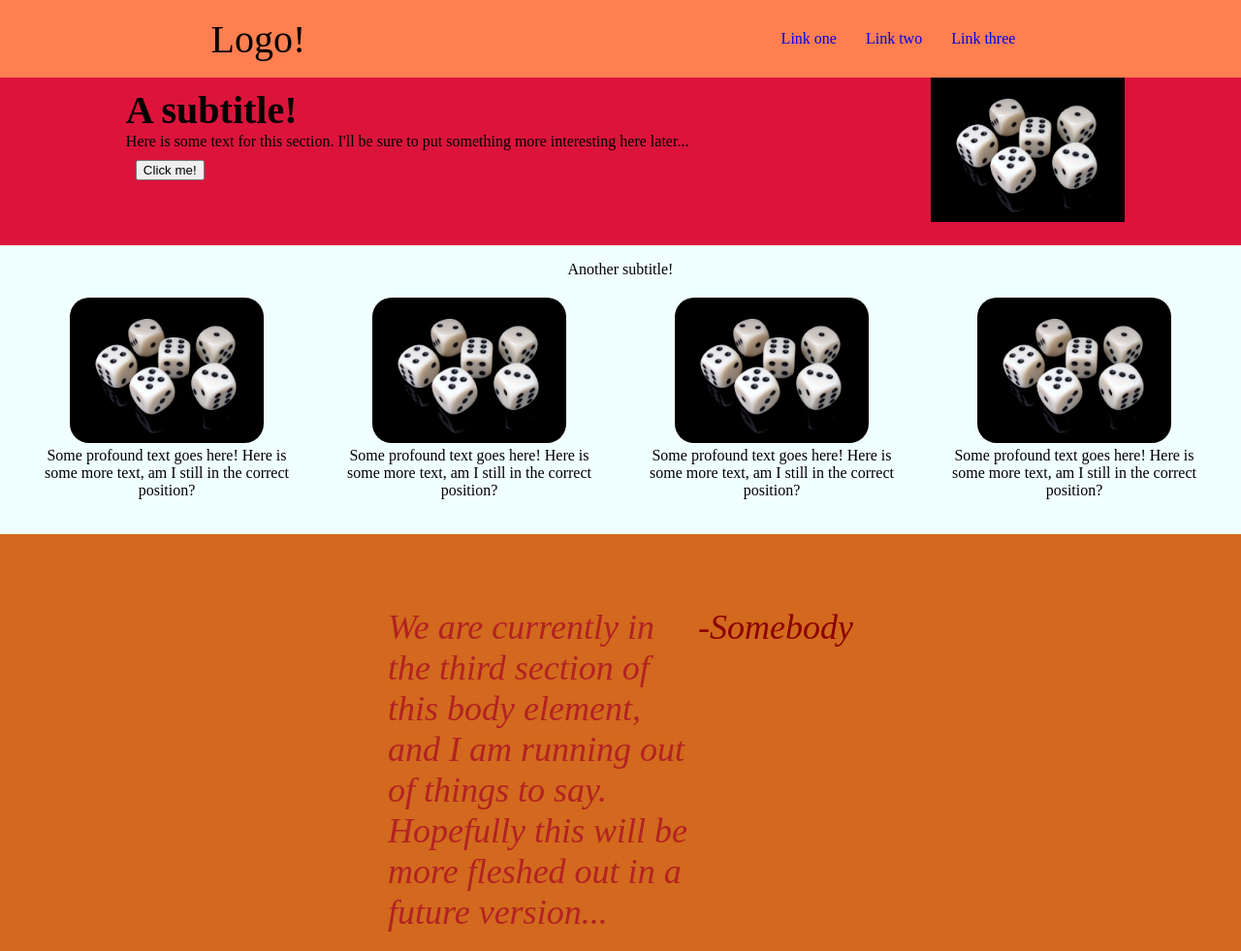
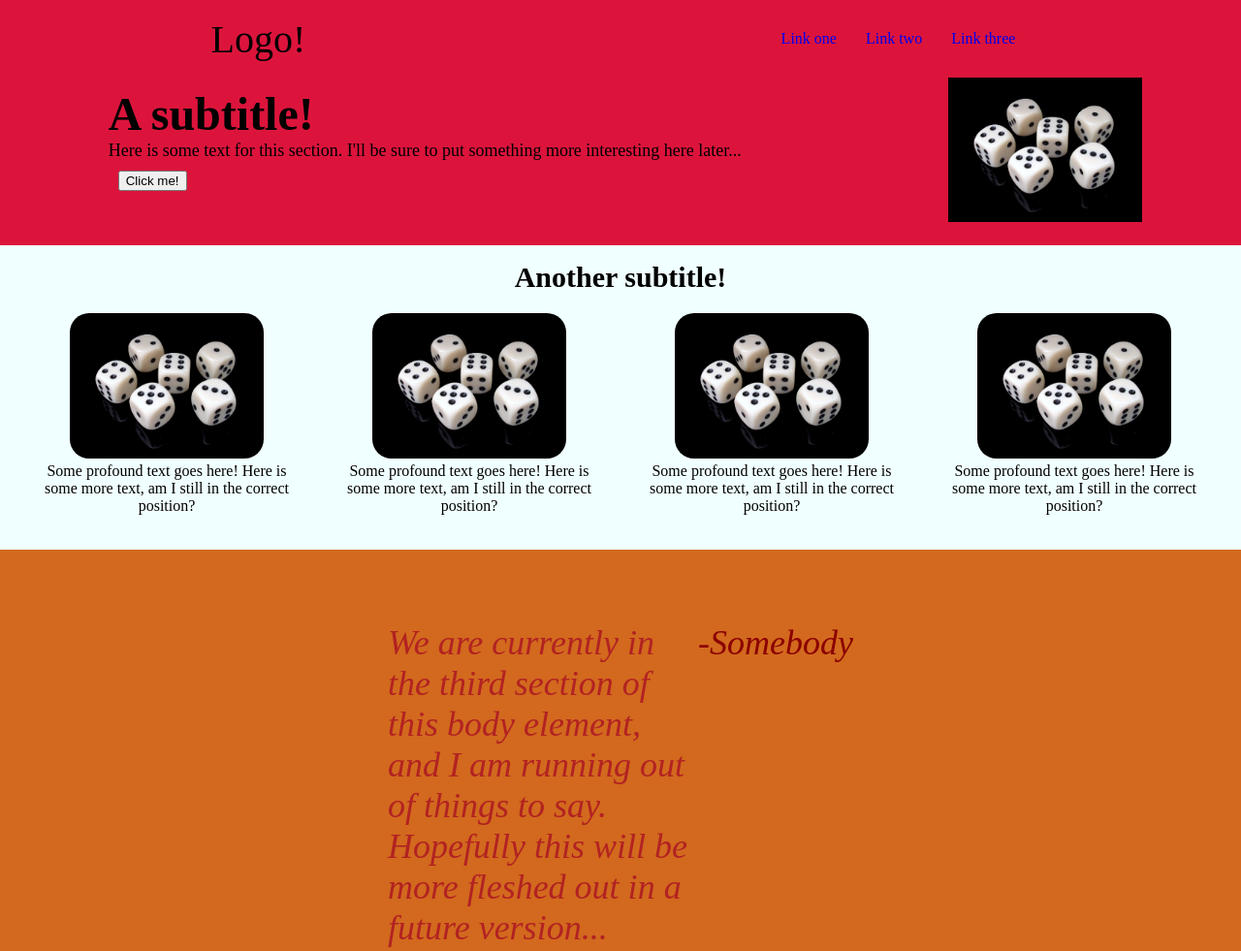
Before and after one commit to CNL-Dev/odin-landing-page, a plain HTML site: page index.html in a window 1280 px wide. Shown: the top 981 px of the page at 97% size. Drawn offline with Linux system fonts and the light colour scheme.

```diff
--- a/style.css
+++ b/style.css
@@ -29,7 +29,7 @@ button {
     display: flex;
     justify-content: space-around;
     align-items: center;
-    background-color: coral;
+    background-color: crimson;
 }
 
 .body {
@@ -50,8 +50,11 @@ button {
 }
 
 .content-1-left > .subtitle {
-    font-size: 40px;
+    font-size: 48px;
     font-weight: 800;
+}
+.content-1-text {
+    font-size: 18px;
 }
 
 .content-2 {
@@ -65,6 +68,8 @@ button {
 .content-2 > .subtitle {
     display: flex;
     justify-content: center;
+    font-weight: 800;
+    font-size: 30px;
 }
 
 .content-3 {
@@ -131,6 +136,7 @@ button {
 
 .footer {
     background-color: coral;
+    text-align: center;
 }
 
 .logo,
```
